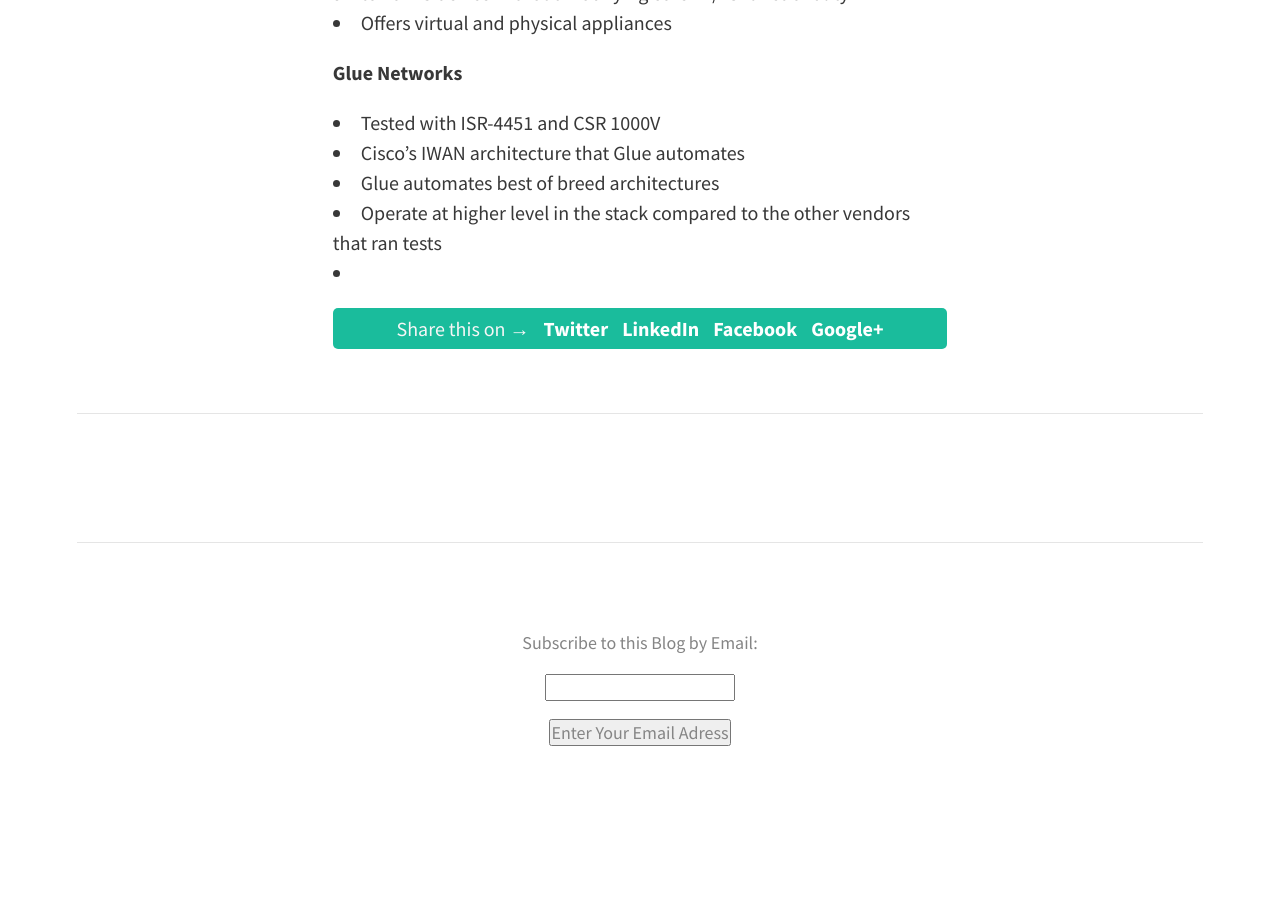
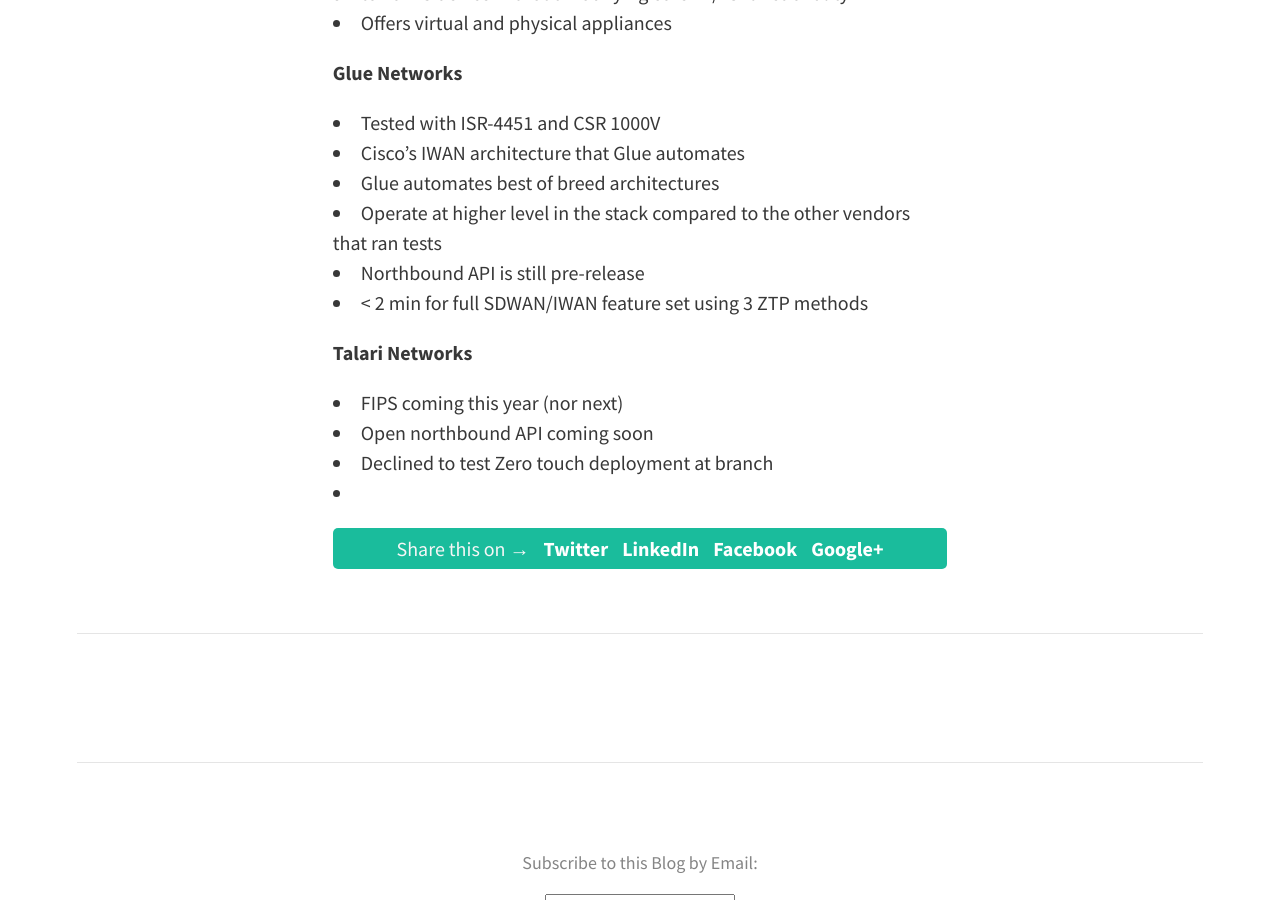
Before and after one commit to jedelman8/jedelman8.github.com, a Jekyll site: the page built from _posts/2015-05-13-onug-spring-2015.md, in a window 1280 px wide and 900 px high, scrolled down 3390 px. Built offline with Jekyll 4.4.1, drawn with Linux system fonts in a browser that asks for light colours; nearby versions of some CDN libraries; comment, search, counter and statistics services are not loaded; before the commit the page ends 4204 px from its top, so only the background shows below that.

Commit message:
updates for onug

```diff
--- a/_posts/2015-05-13-onug-spring-2015.md
+++ b/_posts/2015-05-13-onug-spring-2015.md
@@ -13,6 +13,7 @@
 Location: Open Networking User Group (ONUG) at Columbia University
 
 ONUG currently has 6 working groups:
+
 * NSV
 * SD-WAN
 * Virtual Network Overlays
@@ -81,4 +82,11 @@
 * Cisco's IWAN architecture that Glue automates
 * Glue automates best of breed architectures
 * Operate at higher level in the stack compared to the other vendors that ran tests
+* Northbound API is still pre-release
+* < 2 min for full SDWAN/IWAN feature set using 3 ZTP methods
+
+**Talari Networks**
+* FIPS coming this year (nor next)
+* Open northbound API coming soon
+* Declined to test Zero touch deployment at branch
 *
```
